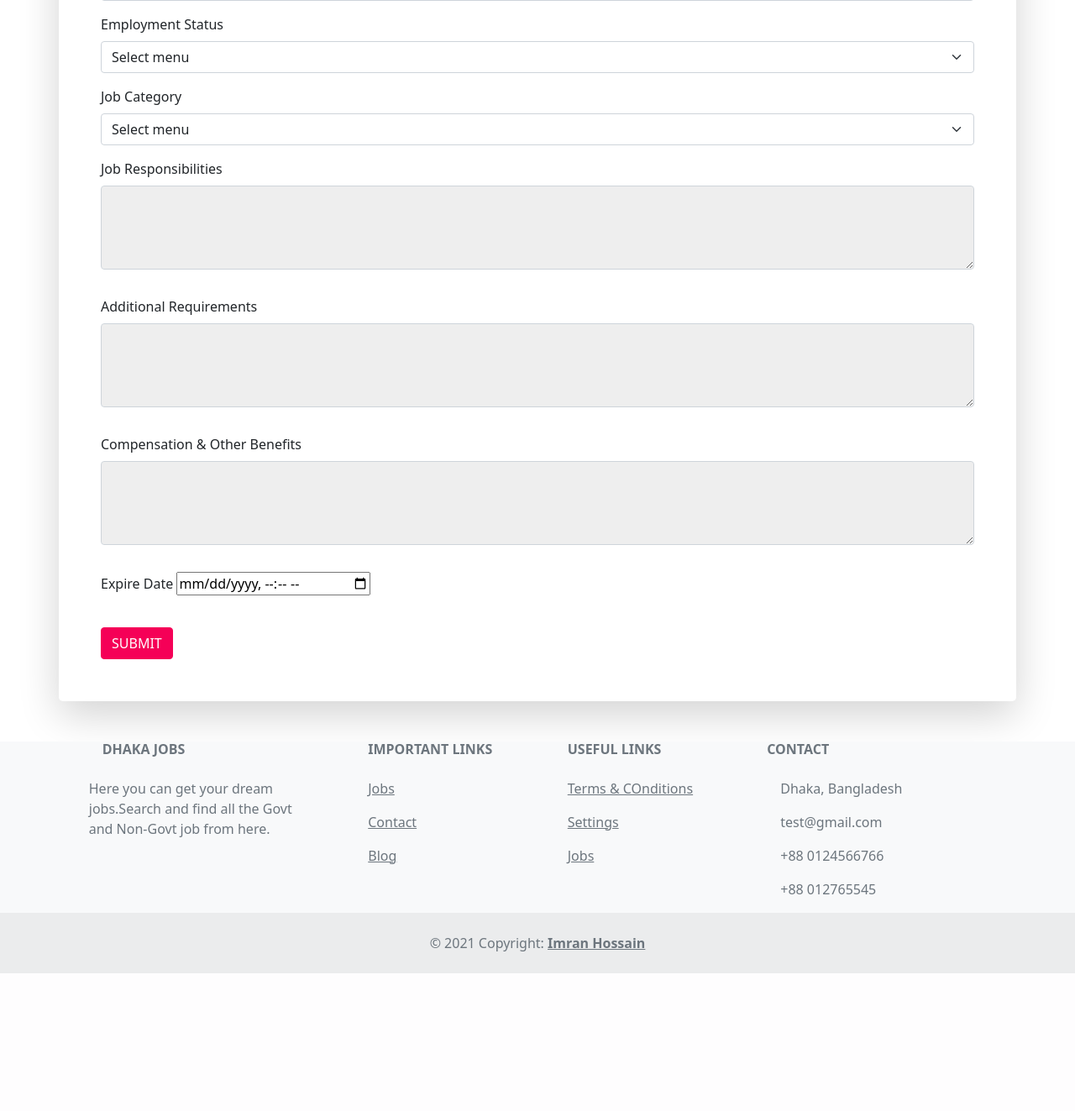
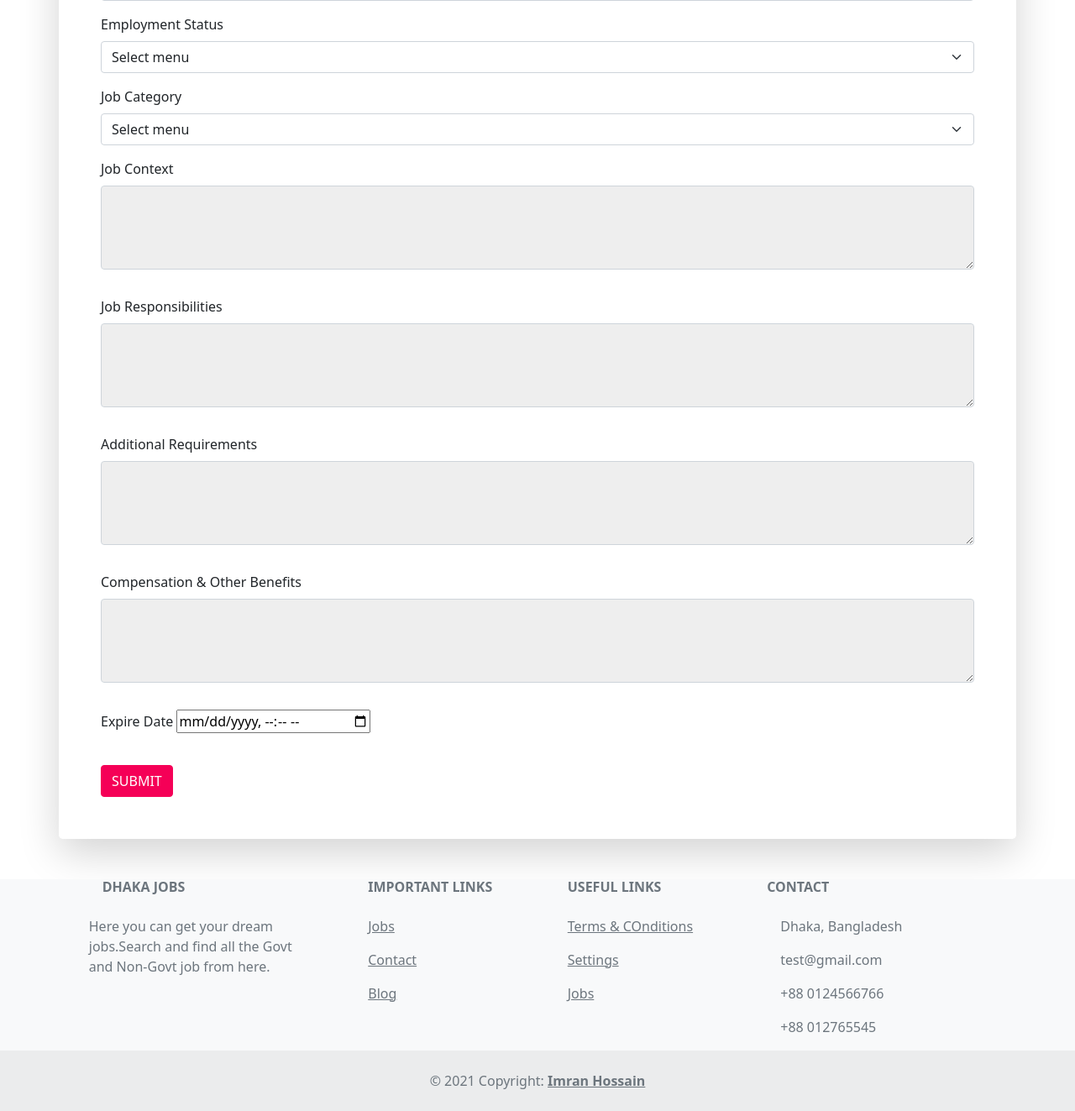
Before and after one commit to Imran122/job_portal, a Django app: page /createJob/ in a window 1280 px wide. Shown: the part 695-2018 px from the top of the page at 84% size. Before the commit the page ends 1854 px from the top, so only its background shows below. Run offline with Django 3.2, Linux system fonts and the light colour scheme; the visitor is signed in with stand-in values (Sample User, id 1); data that the repository does not hold is empty; some libraries are stand-ins or nearby versions.

Commit message:
fix and job list work don

```diff
--- a/jobs/models.py
+++ b/jobs/models.py
@@ -19,6 +19,7 @@ class Job(models.Model):
     salary=models.IntegerField(null=True, blank=True)
     vacancy=models.IntegerField(null=True, blank=True)
     employmentStatus=models.CharField(max_length=150,null=True, blank=True)
+    jobContext=models.TextField(null=True, blank=True)
     jobResponsibilities=models.TextField(null=True, blank=True)
     additionalRequirements=models.TextField(null=True, blank=True)
     benefits=models.TextField(null=True, blank=True)
--- a/jobs/views.py
+++ b/jobs/views.py
@@ -26,10 +26,11 @@ def createJob(request):
         jobResponsibilities= request.POST['jobResponsibilities']
         additionalRequirements= request.POST['additionalRequirements']
         benefits = request.POST['benefits']
+        jobContext = request.POST['jobContext']
         expiredate = request.POST['expiredate']
         category_obj = Categorey.objects.get(title=categories)
         print("in form save.,xx.,.,#@@@@")
-        temp = Job(title=title,categories=category_obj,companyName=companyName,address=address,experience=experience,salary=salary,vacancy=vacancy,employmentStatus=employmentStatus,jobResponsibilities=jobResponsibilities,additionalRequirements=additionalRequirements,benefits=benefits,expiredate=expiredate,)
+        temp = Job(title=title,categories=category_obj,companyName=companyName,address=address,experience=experience,salary=salary,vacancy=vacancy,employmentStatus=employmentStatus,jobResponsibilities=jobResponsibilities,additionalRequirements=additionalRequirements,benefits=benefits,expiredate=expiredate,jobContext=jobContext,)
 
         temp.save()
         messages.success(request, 'You are messages submitted')
@@ -43,6 +44,10 @@ def createJob(request):
 
 
 
-@login_required(login_url='/login/')
+
 def jobList(request):
-    return render(request, 'jobs/jobList.html')
+    job_list = Job.objects.all()
+    context = {
+        'job_list': job_list,
+    }
+    return render(request, 'jobs/jobList.html',context)
--- a/templates/jobs/createJob.html
+++ b/templates/jobs/createJob.html
@@ -10,32 +10,32 @@
             <h2>Post Your Job</h2>
             <div class="col-md-6">
                 <label for="inputTitle" class="form-label">Job Title</label>
-                <input type="text" class="form-control" id="inputEmail4" name="title" placeholder="Job title">
+                <input type="text" class="form-control" id="inputEmail4" name="title" placeholder="Job title" required>
             </div>
             <div class="col-md-6">
                 <label for="inputCompany" class="form-label">Company Name</label>
-                <input type="text" class="form-control" name="companyName" id="inputPassword4" placeholder="Company name">
+                <input type="text" class="form-control" name="companyName" id="inputPassword4" placeholder="Company name" required>
             </div>
             <div class="col-12">
                 <label for="inputAddress" class="form-label">Address</label>
-                <input type="text" class="form-control" name="address" id="inputAddress" placeholder="Enter Company address">
+                <input type="text" class="form-control" name="address" id="inputAddress" placeholder="Enter Company address" required>
             </div>
 
             <div class="col-12">
                 <label for="experience" class="form-label">Experience</label>
-                <input type="text" class="form-control" name="experience" id="experience" placeholder="Experience">
+                <input type="text" class="form-control" name="experience" id="experience" placeholder="Experience" required>
             </div>
             <div class="col-12">
                 <label for="salary" class="form-label">Salary</label>
-                <input type="text" class="form-control" name="salary" id="salary" placeholder="Salary">
+                <input type="text" class="form-control" name="salary" id="salary" placeholder="Salary" required>
             </div>
             <div class="col-12">
                 <label for="inputVacancy" class="form-label">Vacancy</label>
-                <input type="text" class="form-control" name="vacancy" id="inputVacancy" placeholder="Vacancy">
+                <input type="text" class="form-control" name="vacancy" id="inputVacancy" placeholder="Vacancy" required>
             </div>
             <div class="col-12">
                 <label for="status" class="form-label">Employment Status</label>
-                <select class="form-select" name="employmentStatus" aria-label="Default select example">
+                <select class="form-select" name="employmentStatus" aria-label="Default select example" required>
                     <option selected>Select menu</option>
                     <option value="parttime">Part-Time</option>
                     <option value="fulltime">Full-Time</option>
@@ -44,7 +44,7 @@
             </div>
             <div class="col-12">
                 <label for="status" class="form-label">Job Category</label>
-                <select class="form-select" name="categories" aria-label="Default select example">
+                <select class="form-select" name="categories" aria-label="Default select example" required>
                     <option selected>Select menu</option>
                     {%for list in categories  %}
                     <option value="{{list.title}}">{{list.title}}</option>
@@ -52,24 +52,27 @@
 
                   </select>
             </div>
-
+            <div class="mb-3 ">
+                <label for="exampleFormControlTextarea1" class="form-label ">Job Context</label>
+                <textarea class="form-control text-area" name="jobResponsibilities" id="exampleFormControlTextarea1" rows="4" required></textarea>
+            </div>
 
             <div class="mb-3 ">
-                <label for="exampleFormControlTextarea1" class="form-label ">Job Responsibilities</label>
-                <textarea class="form-control text-area" name="jobResponsibilities" id="exampleFormControlTextarea1" rows="4"></textarea>
+                <label for="jobContext" class="form-label ">Job Responsibilities</label>
+                <textarea class="form-control text-area" name="jobContext" id="exampleFormControlTextarea1" rows="4" required></textarea>
             </div>
             <div class="mb-3 ">
                 <label for="Additional Requirements" class="form-label ">Additional Requirements</label>
-                <textarea class="form-control text-area" name="additionalRequirements" id="AdditionalRequirements" rows="4"></textarea>
+                <textarea class="form-control text-area" name="additionalRequirements" id="AdditionalRequirements" rows="4" required></textarea>
             </div>
             <div class="mb-3 ">
                 <label for="CompensationOtherBenefits" class="form-label ">Compensation & Other Benefits</label>
-                <textarea class="form-control text-area" name="benefits" id="CompensationOtherBenefits" rows="4"></textarea>
+                <textarea class="form-control text-area" name="benefits" id="CompensationOtherBenefits" rows="4" required></textarea>
             </div>
 
             <div class="mb-3 ">
                 <label for="CompensationOtherBenefits" class="form-label ">Expire Date</label>
-                <input type="datetime-local" id="birthdaytime" name="expiredate">
+                <input type="datetime-local" id="birthdaytime" name="expiredate" required>
             </div>
 
             <div class="col-12">
--- a/templates/partials/navbar.html
+++ b/templates/partials/navbar.html
@@ -14,10 +14,10 @@
             <div class="collapse navbar-collapse" id="navbarSupportedContent">
                 <ul class="navbar-nav ms-auto">
                     <li class="nav-item">
-                        <a class="nav-link active" aria-current="page" href="#">Home</a>
+                        <a class="nav-link active" aria-current="page" href="{%url 'index' %}">Home</a>
                     </li>
                     <li class="nav-item">
-                        <a class="nav-link" href="#">Jobs</a>
+                        <a class="nav-link" href="{% url 'jobList' %}">Jobs</a>
                     </li>
                     <li class="nav-item">
                         <a class="nav-link" href="#">Contact</a>
```
Also changed, not shown: templates/jobs/jobList.html (+43 -1 lines), jobs/migrations/0009_job_jobcontext.py (added).
